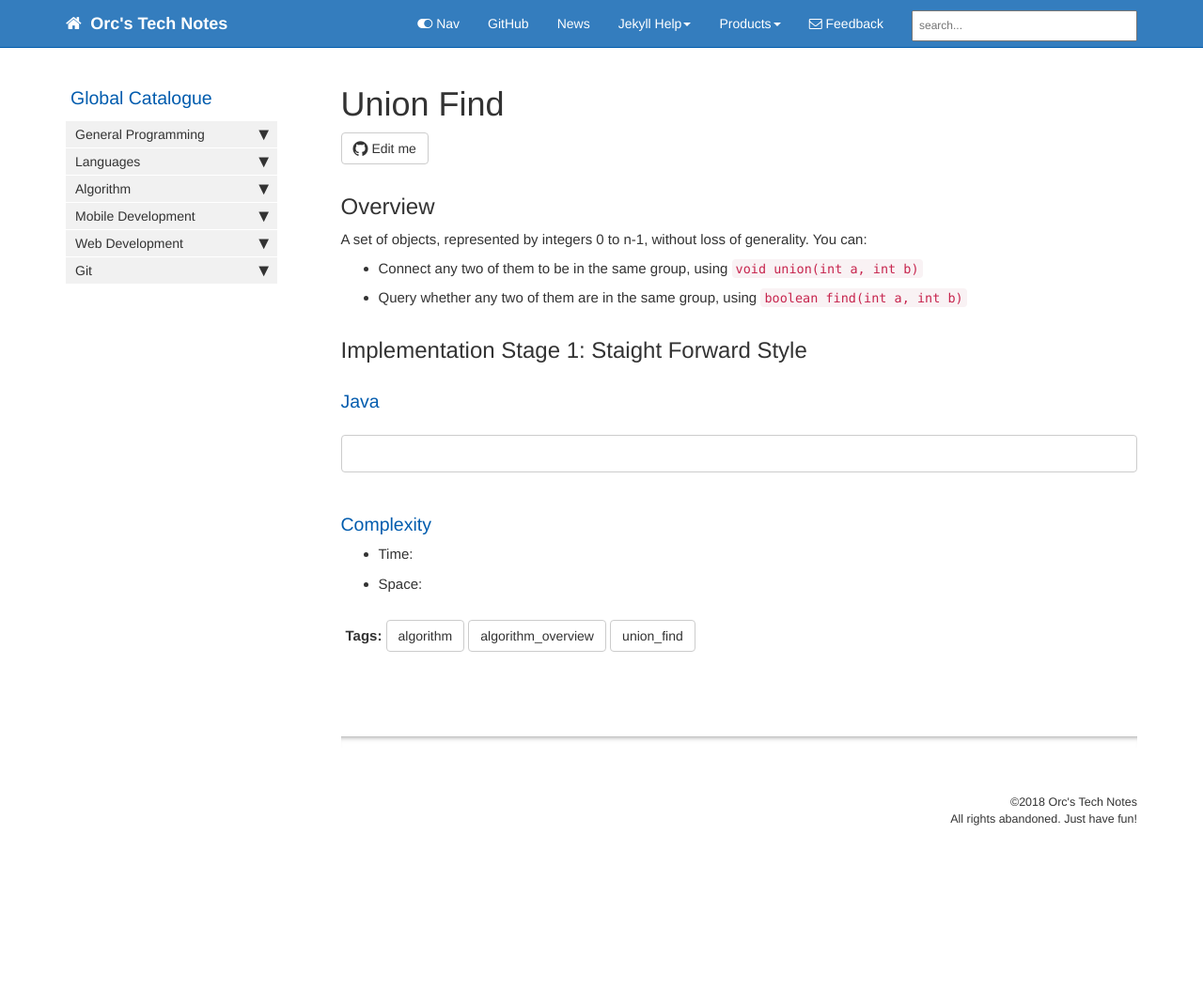
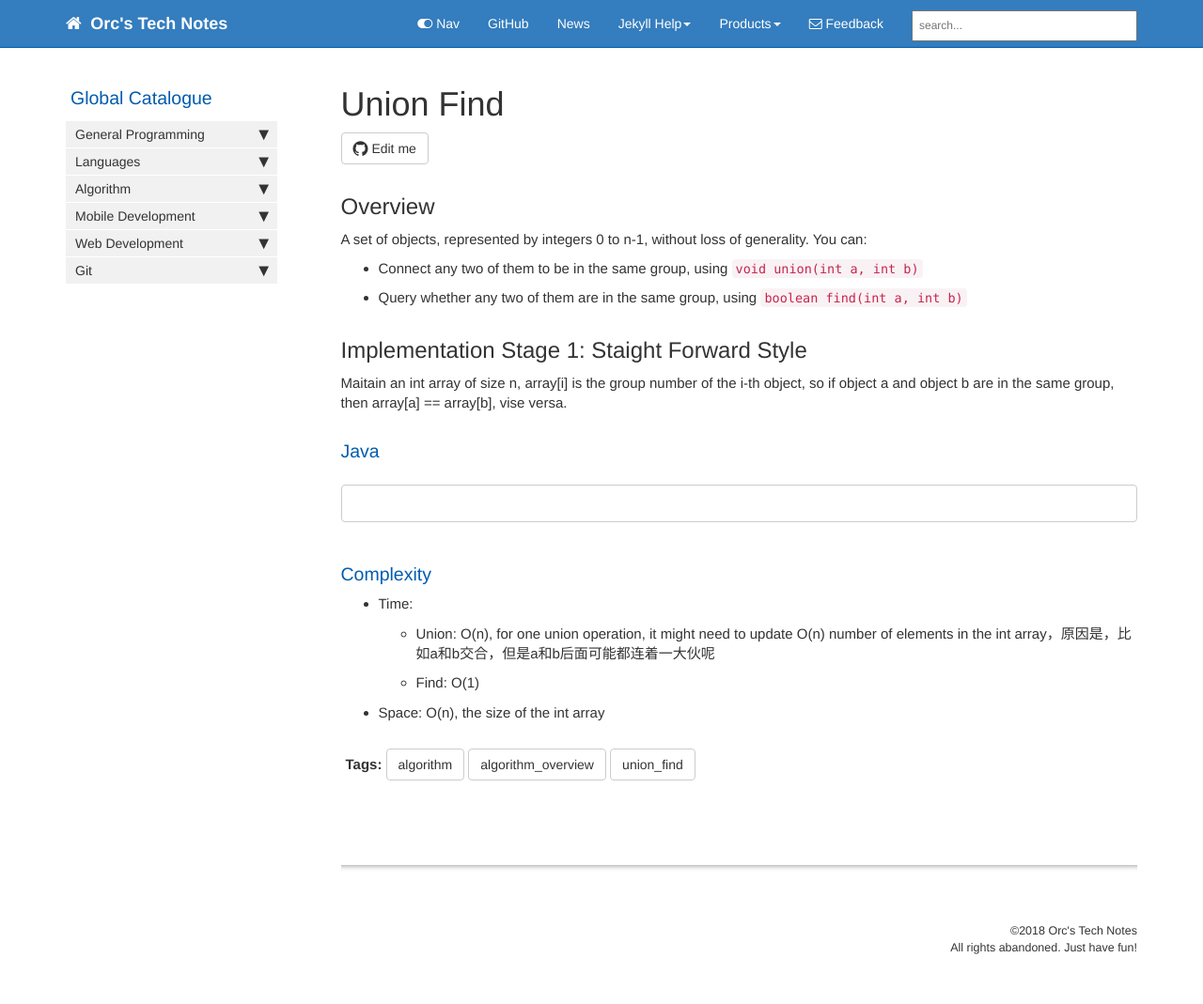
Before and after one commit to HungryOrc/hungryorc.github.io, a Jekyll site: the page built from pages/algorithm/algorithm_union_find.md, in a window 1280 px wide. Shown: the whole page at 94% size. Built offline with Jekyll 4.4.1, drawn with Linux system fonts in a browser that asks for light colours; nearby versions of some CDN libraries; comment, search, counter and statistics services are not loaded; before the commit the page ends 932 px from its top, so only the background shows below that.

Commit message:
Update algorithm_union_find.md

````diff
--- a/pages/algorithm/algorithm_union_find.md
+++ b/pages/algorithm/algorithm_union_find.md
@@ -15,6 +15,8 @@ A set of objects, represented by integers 0 to n-1, without loss of generality.
 * Query whether any two of them are in the same group, using `boolean find(int a, int b)`
 
 ## Implementation Stage 1: Staight Forward Style
+Maitain an int array of size n, array[i] is the group number of the i-th object,
+so if object a and object b are in the same group, then array[a] == array[b], vise versa.
 
 ### Java
 ```java
@@ -23,7 +25,9 @@ A set of objects, represented by integers 0 to n-1, without loss of generality.
 
 ### Complexity
 * Time:
-* Space:
+  * Union: O(n), for one union operation, it might need to update O(n) number of elements in the int array，原因是，比如a和b交合，但是a和b后面可能都连着一大伙呢
+  * Find: O(1)
+* Space: O(n), the size of the int array
 
 
 {% include links.html %}
````
